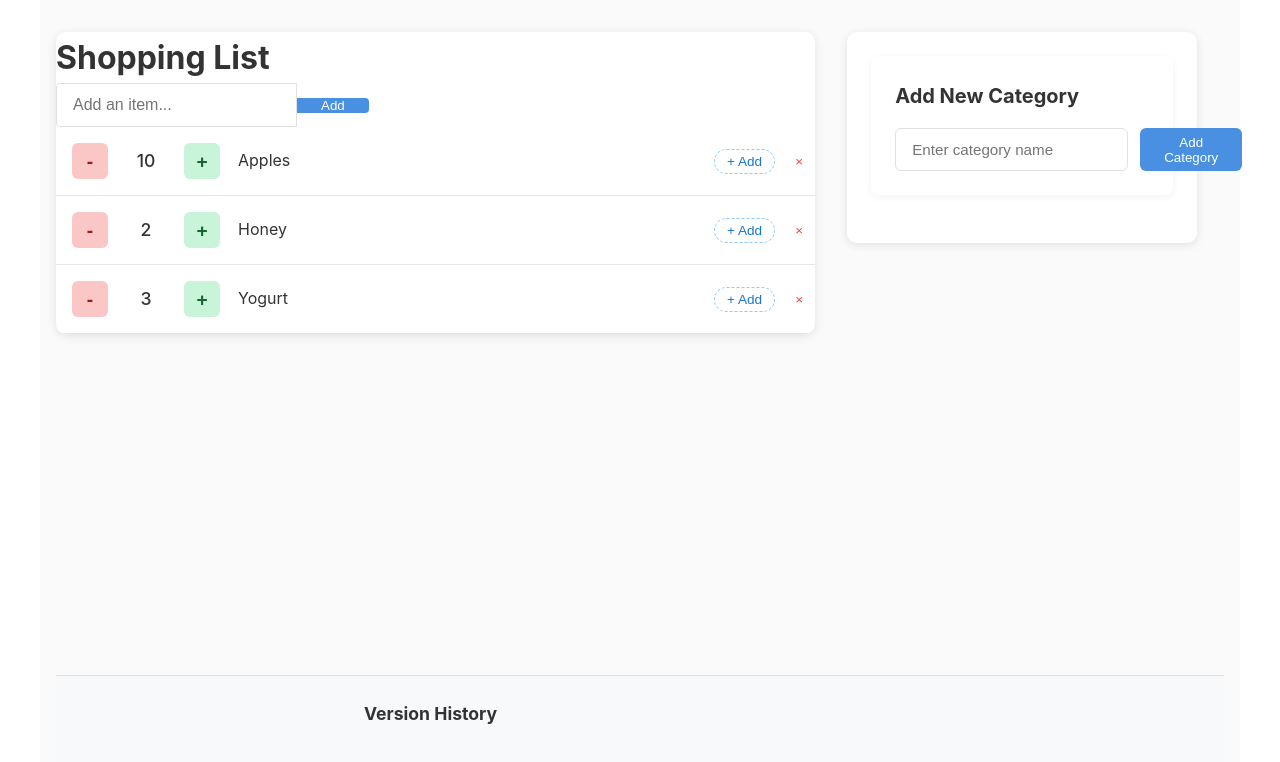
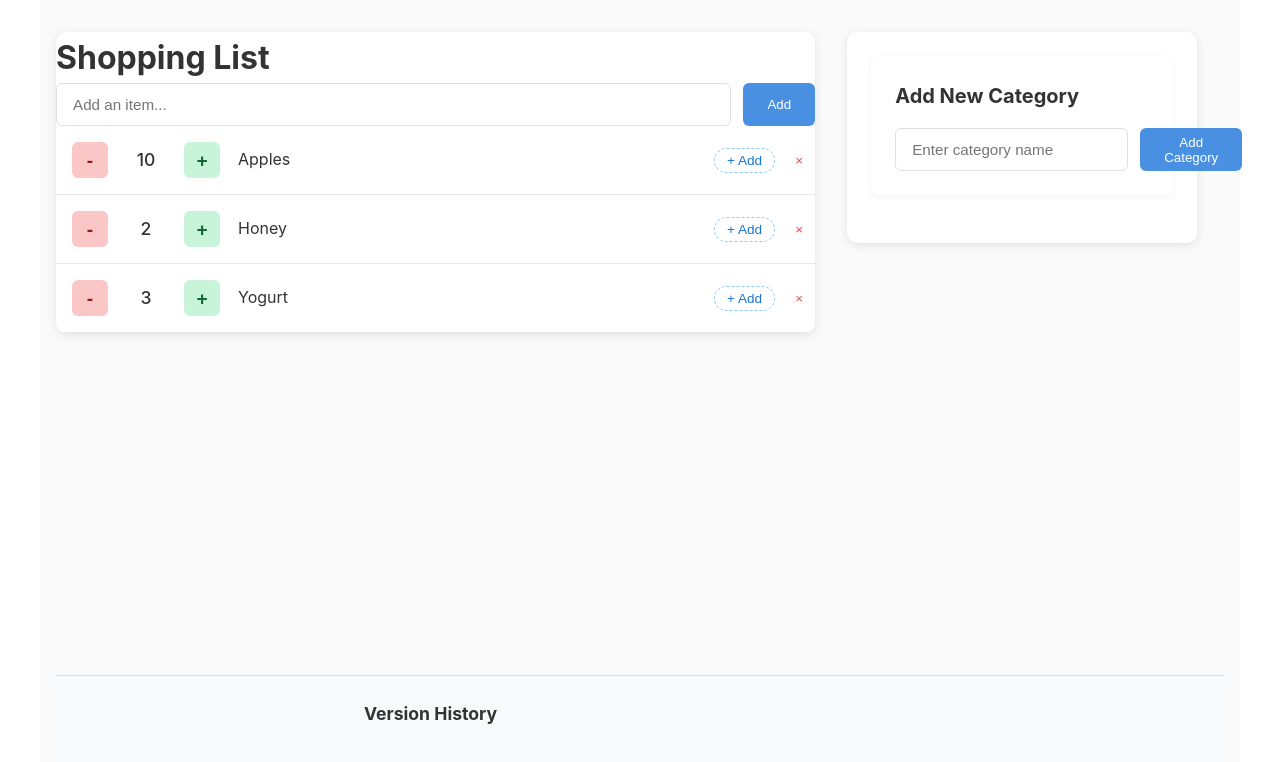
Before and after one commit to dgrayling/shopping-list, a Next.js app: page / in a window 1280 px wide. Shown: the top 762 px of the page. Built offline with nearby package versions, Linux system fonts and the light colour scheme.

Commit message:
Slight styling improvement

```diff
--- a/src/app/page.tsx
+++ b/src/app/page.tsx
@@ -178,7 +178,7 @@ export default function Home() {
           <div className={styles.header}>
             <h1>Shopping List</h1>
           </div>
-          <form className={styles.form} onSubmit={handleSubmit}>
+          <form className={styles.formGroup} onSubmit={handleSubmit}>
             <input
               type="text"
               className={styles.input}
```
